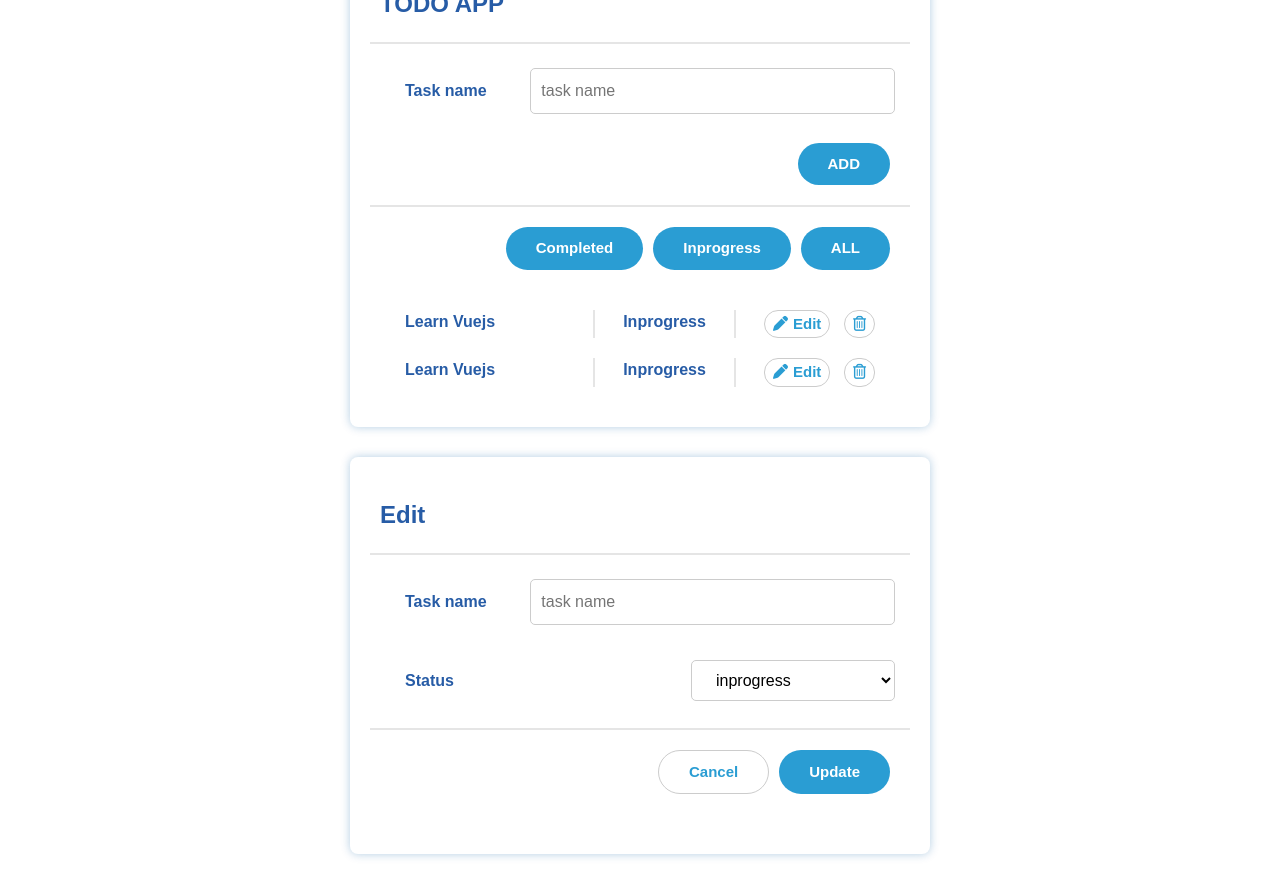
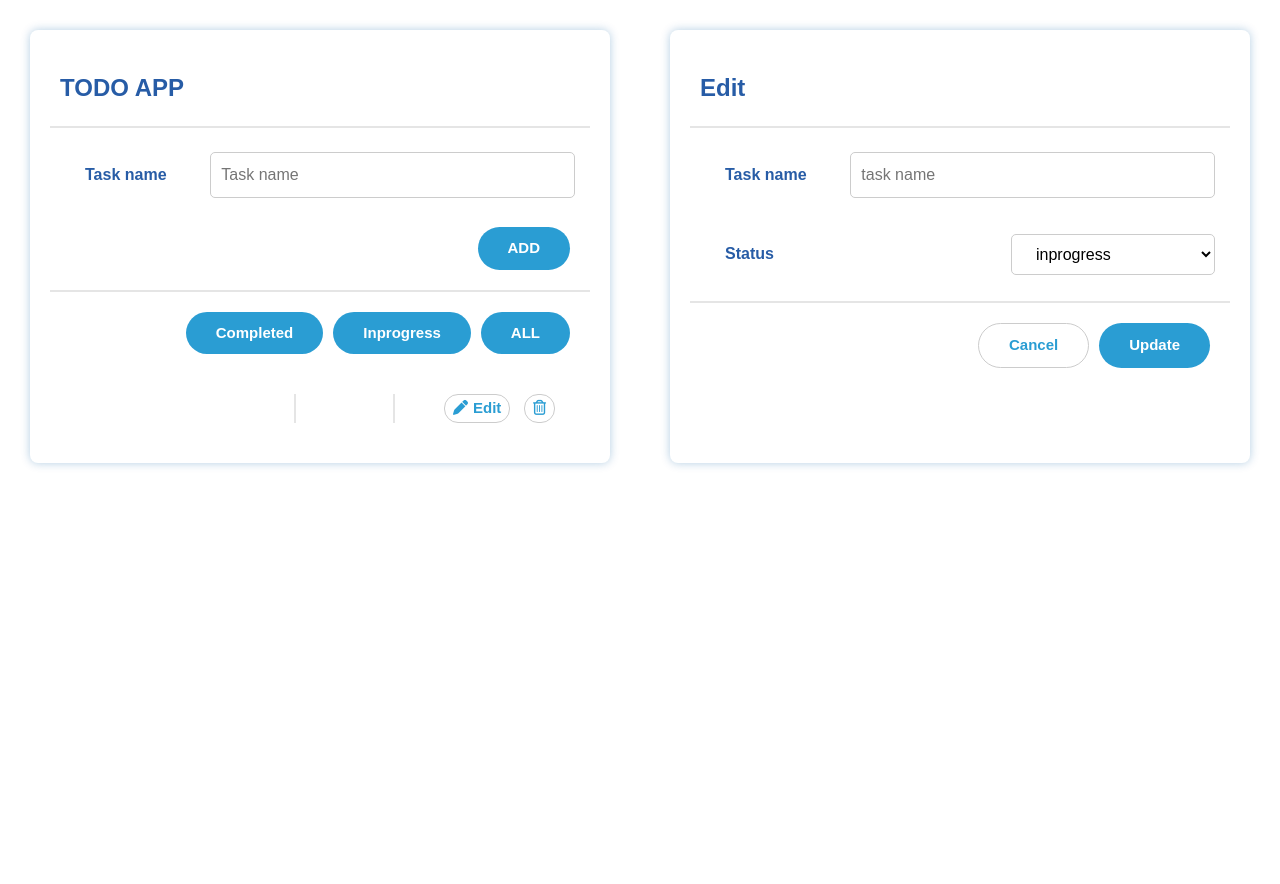
Before and after one commit to huynhngocphuc/todolist-vuejs, a Vue app: page / in a window 1280 px wide. After the commit the page ends 800 px from the top, so only its background shows below. Built offline with nearby package versions, Linux system fonts and the light colour scheme.

Commit message:
[huynhphuc] add fuction delete

```diff
--- a/index.html
+++ b/index.html
@@ -13,7 +13,7 @@
     />
   </head>
   <body>
-    <div id="app"></div>
+    <div id="app" class="app"></div>
     <script type="module" src="src/main.js"></script>
   </body>
 </html>
--- a/src/App.vue
+++ b/src/App.vue
@@ -1,5 +1,5 @@
 <template>
-  <FormInput />
+  <FormInput :tasks="tasks" />
   <FormEdit />
 </template>
 
@@ -12,6 +12,23 @@ export default {
     FormInput,
     FormEdit,
   },
+  created() {
+    this.getDataLocalStorage();
+  },
+  data() {
+    return {
+      tasks: ["abc"]
+    }
+  },
+  methods: {
+    getDataLocalStorage(){
+      const tasks = JSON.parse(localStorage.getItem("tasks"));
+      if(tasks){
+        this.tasks = tasks;
+      }
+    }
+  }
+
 };
 </script>
 
--- a/src/component/FormEdit.vue
+++ b/src/component/FormEdit.vue
@@ -25,6 +25,11 @@
 <script>
 export default {
   name: "FormEdit",
+  data() {
+    return {
+
+    };
+  },
 };
 </script>
 
--- a/src/component/FormInput.vue
+++ b/src/component/FormInput.vue
@@ -4,10 +4,17 @@
     <div class="line"></div>
     <div class="layout-input">
       <label for="" class="label-input"> Task name</label>
-      <input type="text" placeholder="task name" />
+      <input
+        ref="myInput"
+        type="text"
+        placeholder="Task name"
+        v-model="newTaskInput"
+        @keyup.enter="addTask"
+      />
     </div>
+
     <div class="action">
-      <button class="btn-primary">ADD</button>
+      <button class="btn-primary" @click="addTask">ADD</button>
     </div>
     <div class="line"></div>
 
@@ -16,33 +23,18 @@
       <button class="btn-primary">Inprogress</button>
       <button class="btn-primary">ALL</button>
     </div>
-    <div class="list-task">
+    <div class="list-task" v-for="task in tasks">
       <div class="task">
-        <div class="task-content">Learn Vuejs</div>
+        <div class="task-content">{{ task.name }}</div>
         <div class="line-left"></div>
-        <div class="task-status">Inprogress</div>
+        <div class="task-status">{{ task.status }}</div>
         <div class="line-left"></div>
         <div class="task-actions">
           <div class="edit-btn">
             <i class="fa-solid fa-pen"></i>
             <button class="">Edit</button>
           </div>
-          <button class="delete-btn">
-            <i class="fa-regular fa-trash-can"></i>
-          </button>
-        </div>
-      </div>
-      <div class="task">
-        <div class="task-content">Learn Vuejs</div>
-        <div class="line-left"></div>
-        <div class="task-status">Inprogress</div>
-        <div class="line-left"></div>
-        <div class="task-actions">
-          <div class="edit-btn">
-            <i class="fa-solid fa-pen"></i>
-            <button>Edit</button>
-          </div>
-          <button class="delete-btn">
+          <button @click="removeTask" class="delete-btn">
             <i class="fa-regular fa-trash-can"></i>
           </button>
         </div>
@@ -53,13 +45,35 @@
 <script>
 export default {
   name: "FormInput",
+  props: {
+    tasks: {
+      type: Array,
+      required: true,
+    },
+  },
   data() {
-
     return {
-      // taskList: [],
-      // taskInput: "",
-      // filterStatus: "ALL"
+      newTaskInput: "",
+      status: "Inprogress",
     };
+  },
+  methods: {
+    addTask() {
+      if (this.newTaskInput.trim()) {
+        this.tasks.push({ name: this.newTaskInput, status: this.status });
+        this.newTaskInput = "";
+        this.$nextTick(() => {
+          this.$refs.myInput.focus();
+        });
+        this.saveLocalStorage();
+      }
+    },
+    removeTask(){
+      console.log("remove task");
+    },
+    saveLocalStorage() {
+      localStorage.setItem("tasks", JSON.stringify(this.tasks));
+    },
   },
 };
 </script>
--- a/src/styles/style.scss
+++ b/src/styles/style.scss
@@ -1,9 +1,11 @@
 body {
   font-family: Arial, sans-serif;
-  display: flex;
-  justify-content: center;
   align-items: center;
   height: 100vh;
+  .app{
+    display:flex;
+    justify-content: center;
+  }
 }
 h1,
 h2 {
@@ -73,6 +75,7 @@ h2 {
   .task {
     display: flex;
     justify-content: space-between;
+    text-align: center;
     margin: 20px;
     .task-content {
       color: $primary-color-text;
```
